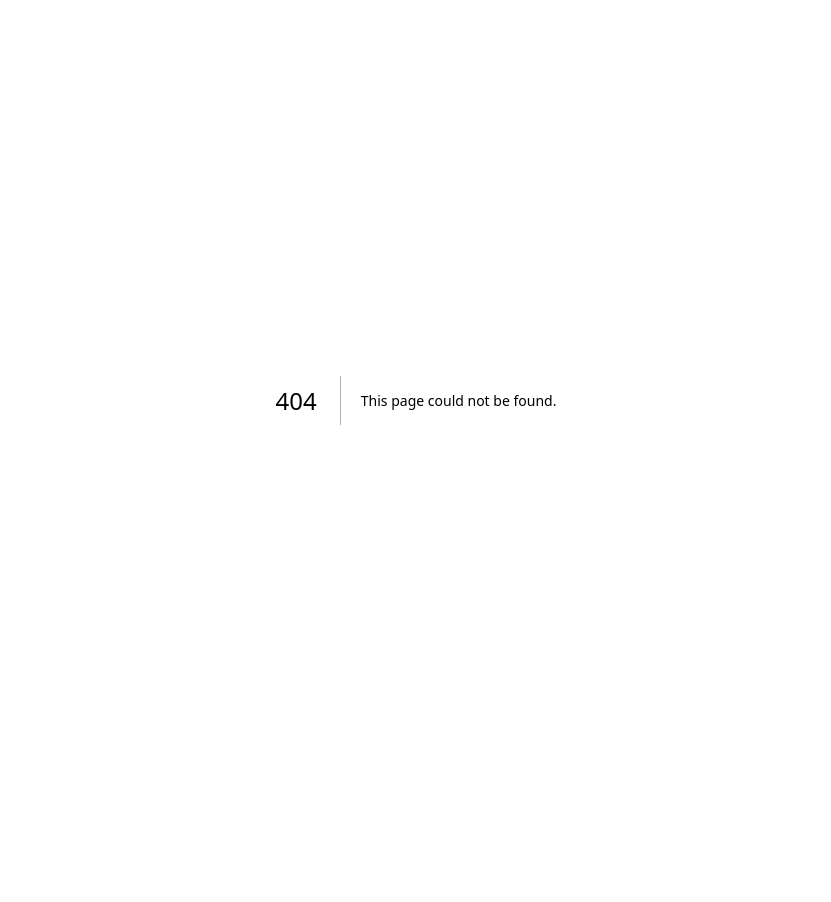
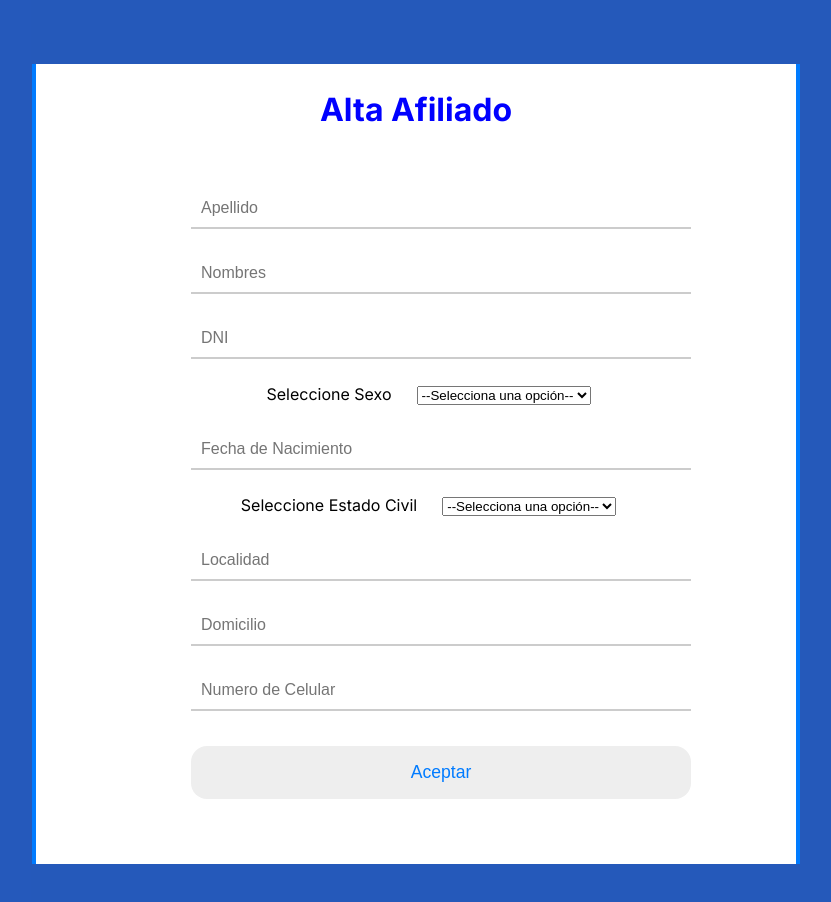
Before and after one commit to Pablo3360/nextjs-ameco, a Next.js app: page /createAffiliates in a window 1280 px wide. Before the commit this address had no page. Shown: the top 902 px of the page, without its empty margins (224-1055 px from the left). Before the commit the page ends 800 px from the top, so only its background shows below. Built offline with nearby package versions, Linux system fonts and the light colour scheme.

Commit message:
maquetacion form alta afiliado

```diff
--- /dev/null
+++ b/app/createAffiliates/page.js
@@ -0,0 +1,168 @@
+'use client'
+import React from 'react'
+import { useState } from 'react'
+import styles from './page.module.css'
+
+
+
+export default function CreateAffiliates() {
+    const [inputValue, setInputValue] = useState({
+        apellidos: '',
+        nombres: '',
+        dni: '',
+        sexo: '',
+        nacimiento: '',
+        estadoCivil: '',
+        localidad: '',
+        domicilio: '',
+        celular: '',
+        tipoAfiliado: '',
+        empleador: ''
+      });
+      const handleInputChange = (e) => {
+        const { name, value } = e.target;
+        setInputValue((prevValue) => ({ ...prevValue, [name]: value }));
+      };
+
+      const handleSubmit = (e) => {
+        e.preventDefault();
+        // Aquí puedes manejar el envío del formulario
+      };
+
+  return (
+    <div className={styles.panel}>
+        <div className={styles.contain}>
+        <h1 style={{margin: "10px 0", color:'blue'}} >Alta Afiliado</h1>
+        <div className={styles.inputContainer}>
+             {/*  */}
+
+
+    <form onSubmit={handleSubmit}>
+      <div className={styles.inputContainer} htmlFor="apellidos">
+      <input  className={styles.inputField}
+        type="text"
+        id="apellidos"
+        name="apellidos"
+        placeholder="Apellido"
+        value={inputValue.apellidos}
+        onChange={handleInputChange}
+        required
+      />
+      </div>
+
+      <div className={styles.inputContainer} htmlFor="nombres">
+      <input  className={styles.inputField}
+        type="text"
+        id="nombres"
+        name="nombres"
+        placeholder="Nombres"
+        value={inputValue.nombres}
+        onChange={handleInputChange}
+        required
+      />
+      </div>
+
+
+      <div className={styles.inputContainer} htmlFor="dni">
+      <input  className={styles.inputField}
+        type="text"
+        id="dni"
+        name="dni"
+        placeholder="DNI"
+        value={inputValue.dni}
+        onChange={handleInputChange}
+        required
+      />
+      </div>
+      <div >
+      <label className={styles.inputContainer} htmlFor="sexo">Seleccione Sexo</label>
+
+      <select className={''}
+        id="sexo"
+        name="sexo"
+        value={inputValue.sexo}
+        onChange={handleInputChange}
+        required
+      >
+        <option value="">--Selecciona una opción--</option>
+        <option value="varon">Varón</option>
+        <option value="mujer">Mujer</option>
+        <option value="sin especificar">Sin especificar</option>
+      </select>
+      </div>
+
+      <div className={styles.inputContainer} htmlFor="nacimiento">
+      <input  className={styles.inputField}
+        type="text"
+        id="nacimiento"
+        name="nacimiento"
+        placeholder="Fecha de Nacimiento"
+        value={inputValue.nacimiento}
+        onChange={handleInputChange}
+        required
+      />
+      </div>
+      <div >
+      <label className={styles.inputContainer} htmlFor="estadoCivil">Seleccione Estado Civil</label>
+      <select
+        id="estadoCivil"
+        name="estadoCivil"
+        value={inputValue.estadoCivil}
+        onChange={handleInputChange}
+      >
+        <option value="">--Selecciona una opción--</option>
+        <option value="soltero/a">Soltero/a</option>
+        <option value="casado/a">Casado/a</option>
+        <option value="union de hecho">Unión de hecho</option>
+        <option value="sin especificar">Sin especificar</option>
+      </select>
+      </div>
+
+      <div className={styles.inputContainer} htmlFor="localidad">
+      <input  className={styles.inputField}
+        type="text"
+        id="localidad"
+        name="localidad"
+        placeholder="Localidad"
+        value={inputValue.localidad}
+        onChange={handleInputChange}
+        required
+      />
+      </div>
+
+      <div className={styles.inputContainer} htmlFor="domicilio">
+      <input  className={styles.inputField}
+        type="text"
+        id="domicilio"
+        name="domicilio"
+        placeholder="Domicilio"
+        value={inputValue.domicilio}
+        onChange={handleInputChange}
+        required
+      />
+      </div>
+      <div className={styles.inputContainer} htmlFor="telefonoMovil">
+      <input  className={styles.inputField}
+        type="text"
+        id="telefonoMovil"
+        name="telefonoMovil"
+        placeholder="Numero de Celular"
+        value={inputValue.telefonoMovil}
+        onChange={handleInputChange}
+        required
+      />
+      </div>
+      </form>
+      <div className={styles.inputContainer}>
+      <button onClick={''} className={styles.loginButton}>Aceptar</button>
+      <br></br>
+      </div>
+        </div>
+
+
+        </div>
+
+    </div>
+
+  )
+}
--- /dev/null
+++ b/app/createAffiliates/page.module.css
@@ -0,0 +1,160 @@
+.panel{
+    display: flex;
+    justify-content: center;
+    align-items: center;
+    background-color: #003dafda;
+    height: fit-content;
+    /* font-family: 'Lucida Sans', 'Lucida Sans Regular', 'Lucida Grande', 'Lucida Sans Unicode', Geneva, Verdana, sans-serif; */
+}
+.contain{
+    text-align: center;
+    align-items: center;
+    display: flex;
+    justify-content: center;
+    flex-direction: column;
+    margin-top: 5%;
+    margin-bottom: 25%;
+    border: 4px solid #007bff;
+    background-color: white;
+    border-top: 0;
+    border-bottom: 0;
+    width: 60%;
+   height: 100vh;
+}
+.modal{
+    /* z-index: -99!important;; */
+    /* background-color: #007bff; */
+    width: 400px;
+    height: 400px;
+  }
+  .inputs{
+    margin-bottom: 100px;
+    gap: 10px;
+    display: flex;
+    flex-direction: column;
+}
+
+
+/* Input container */
+.inputContainer {
+    position: relative;
+    margin: 25px;
+    width: 500px;
+  }
+
+  /* Input field */
+  .inputField {
+    display: block;
+    width: 100%;
+    padding: 10px;
+    font-size: 16px;
+    border: none;
+    border-bottom: 2px solid #ccc;
+    outline: none;
+    background-color: transparent;
+  }
+
+  /* Input label */
+  .inputLabel {
+    position: absolute;
+    top: 0;
+    left: 0;
+    font-size: 16px;
+    color: rgba(204, 204, 204, 0);
+    pointer-events: none;
+    transition: all 0.3s ease;
+  }
+
+  /* Input highlight */
+  .inputHighlight {
+    position: absolute;
+    bottom: 0;
+    left: 0;
+    height: 2px;
+    width: 0;
+    background-color: #007bff;
+    transition: all 0.3s ease;
+  }
+
+  /* Input field:focus styles */
+  .inputField:focus + .inputLabel {
+    top: -20px;
+    font-size: 12px;
+    color: #007bff;
+  }
+
+  .inputField:focus + .inputLabel + .inputHighlight {
+    width: 100%;
+  }
+
+  /* Boton de login */
+  .loginButton {
+    background-color: #eee;
+    border: none;
+    margin-top: 2%;
+    padding: 1rem;
+    font-size: 1.1rem;
+    width: 100%;
+    border-radius: 1rem;
+    height: 100%;
+    color:#007bff;
+    /* box-shadow: 0 0.4rem #dfd9d9; */
+    cursor: pointer;
+   }
+
+   .loginButton:active {
+    color: white;
+    /* box-shadow: 0 0.2rem #dfd9d9; */
+    transform: translateY(0.2rem);
+   }
+
+   .loginButton:hover:not(:disabled) {
+    background: #007bff;
+    color: white;
+    /* text-shadow: 0 0.1rem #bcb4b4; */
+   }
+
+   .loginButton:disabled {
+    cursor: auto;
+    color: grey;
+   }
+
+
+   /* Loader */
+   .svg {
+    width: 3.25em;
+    transform-origin: center;
+    animation: rotate4 2s linear infinite;
+   }
+
+   .circle {
+    fill: none;
+    stroke: hsl(214, 97%, 59%);
+    stroke-width: 2;
+    stroke-dasharray: 1, 200;
+    stroke-dashoffset: 0;
+    stroke-linecap: round;
+    animation: dash4 1.5s ease-in-out infinite;
+   }
+
+   @keyframes rotate4 {
+    100% {
+     transform: rotate(360deg);
+    }
+   }
+
+   @keyframes dash4 {
+    0% {
+     stroke-dasharray: 1, 200;
+     stroke-dashoffset: 0;
+    }
+
+    50% {
+     stroke-dasharray: 90, 200;
+     stroke-dashoffset: -35px;
+    }
+
+    100% {
+     stroke-dashoffset: -125px;
+    }
+   }
```
Also changed, not shown: 1 other file (tests, documents, lock files or other folders).
